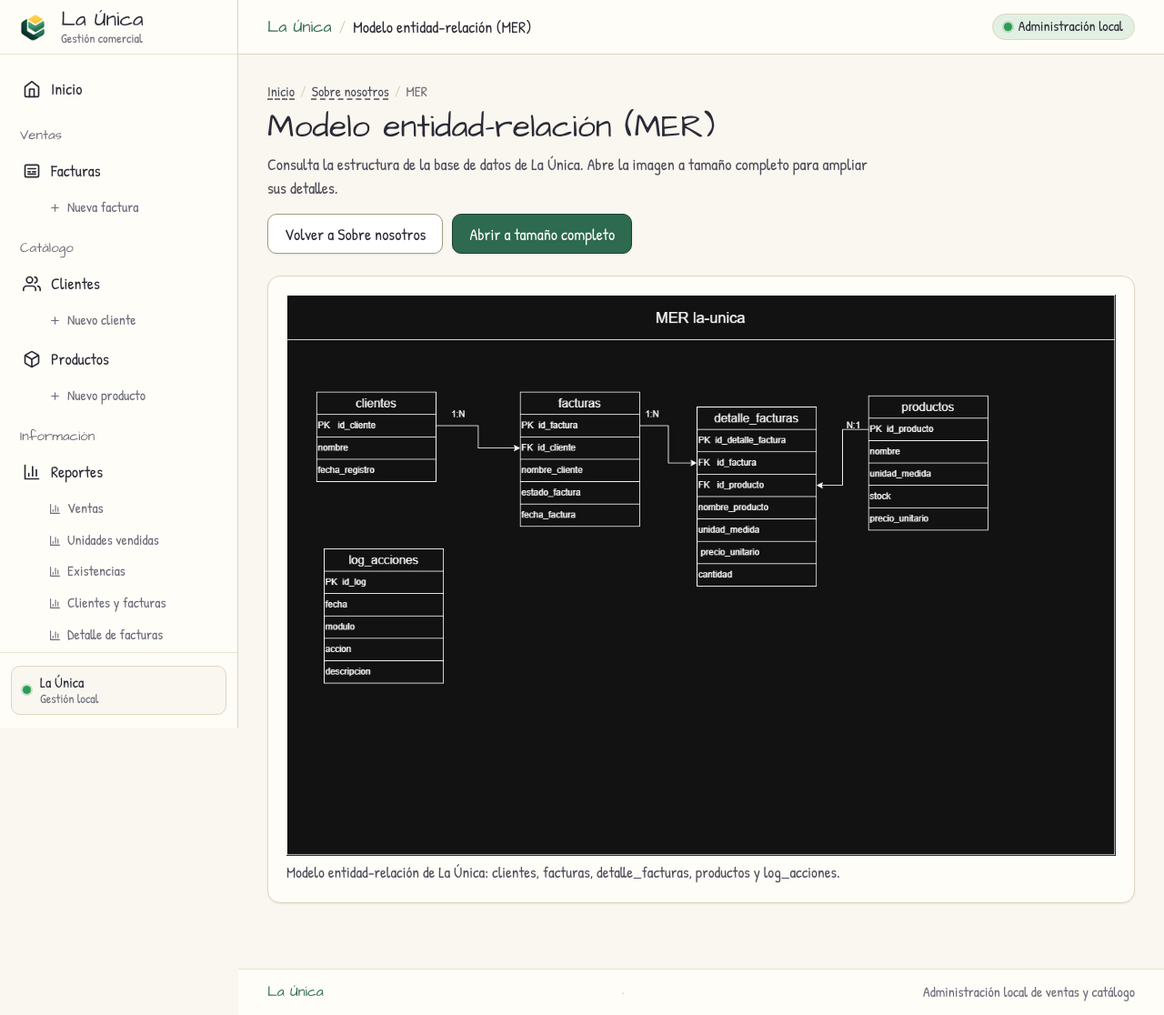
After one commit to TheCarlosS5/la-unica, a PHP site: page /la-unica/php/sobre_nosotros/mer.php in a window 1280 px wide. The commit adds this page. Shown: the whole page at 91% size. Run offline with PHP 8.4, Linux system fonts and the light colour scheme.

Commit message:
feat: agregar vista del MER en Sobre nosotros

```diff
--- a/assets/css/estilos.css
+++ b/assets/css/estilos.css
@@ -2151,3 +2151,14 @@ button[disabled] {
     max-height: 60vh;
   }
 }
+/* Vista del modelo entidad-relación. */
+.mer-figura {
+    margin: 0;
+}
+
+.mer-imagen {
+    display: block;
+    max-width: 100%;
+    height: auto;
+    margin-inline: auto;
+}
--- /dev/null
+++ b/php/sobre_nosotros/mer.php
@@ -0,0 +1,37 @@
+<?php
+/** Muestra el modelo entidad-relación dentro de la interfaz del aplicativo. */
+define('SIN_BASE_DE_DATOS', true);
+require __DIR__ . '/../config/conexion.php';
+
+$titulo = 'Modelo entidad-relación (MER)';
+$seccionActiva = 'sobre_nosotros';
+$merUrl = $baseUrl . '/assets/img/mer.jpg';
+require __DIR__ . '/../includes/menu.php';
+?>
+
+<div class="encabezado-vista">
+    <div class="encabezado-info">
+        <nav class="miga-pan" aria-label="Ruta de navegación">
+            <a href="<?= h($baseUrl) ?>/main.php">Inicio</a>
+            <span class="miga-separador" aria-hidden="true">/</span>
+            <a href="<?= h($baseUrl) ?>/php/sobre_nosotros/index.php">Sobre nosotros</a>
+            <span class="miga-separador" aria-hidden="true">/</span>
+            <span aria-current="page">MER</span>
+        </nav>
+        <h1 class="encabezado-titulo">Modelo entidad-relación (MER)</h1>
+        <p class="encabezado-descripcion">Consulta la estructura de la base de datos de La Única. Abre la imagen a tamaño completo para ampliar sus detalles.</p>
+    </div>
+    <div class="encabezado-acciones">
+        <a class="boton secundario" href="<?= h($baseUrl) ?>/php/sobre_nosotros/index.php">Volver a Sobre nosotros</a>
+        <a class="boton" href="<?= h($merUrl) ?>">Abrir a tamaño completo</a>
+    </div>
+</div>
+
+<section class="panel-reporte manual-panel" aria-label="Diagrama del modelo entidad-relación">
+    <figure class="mer-figura">
+        <img class="mer-imagen" src="<?= h($merUrl) ?>" width="1112" height="752" alt="Modelo entidad-relación de La Única: clientes se relaciona con facturas de uno a muchos; facturas y productos se relacionan con detalle_facturas de uno a muchos. Incluye la tabla independiente log_acciones." aria-describedby="mer-descripcion">
+        <figcaption id="mer-descripcion" class="manual-panel-descripcion">Modelo entidad-relación de La Única: clientes, facturas, detalle_facturas, productos y log_acciones.</figcaption>
+    </figure>
+</section>
+
+<?php require __DIR__ . '/../includes/pie.php'; ?>
```
Also changed, not shown: php/sobre_nosotros/index.php (+24 -2 lines), assets/img/mer.jpg (added).
